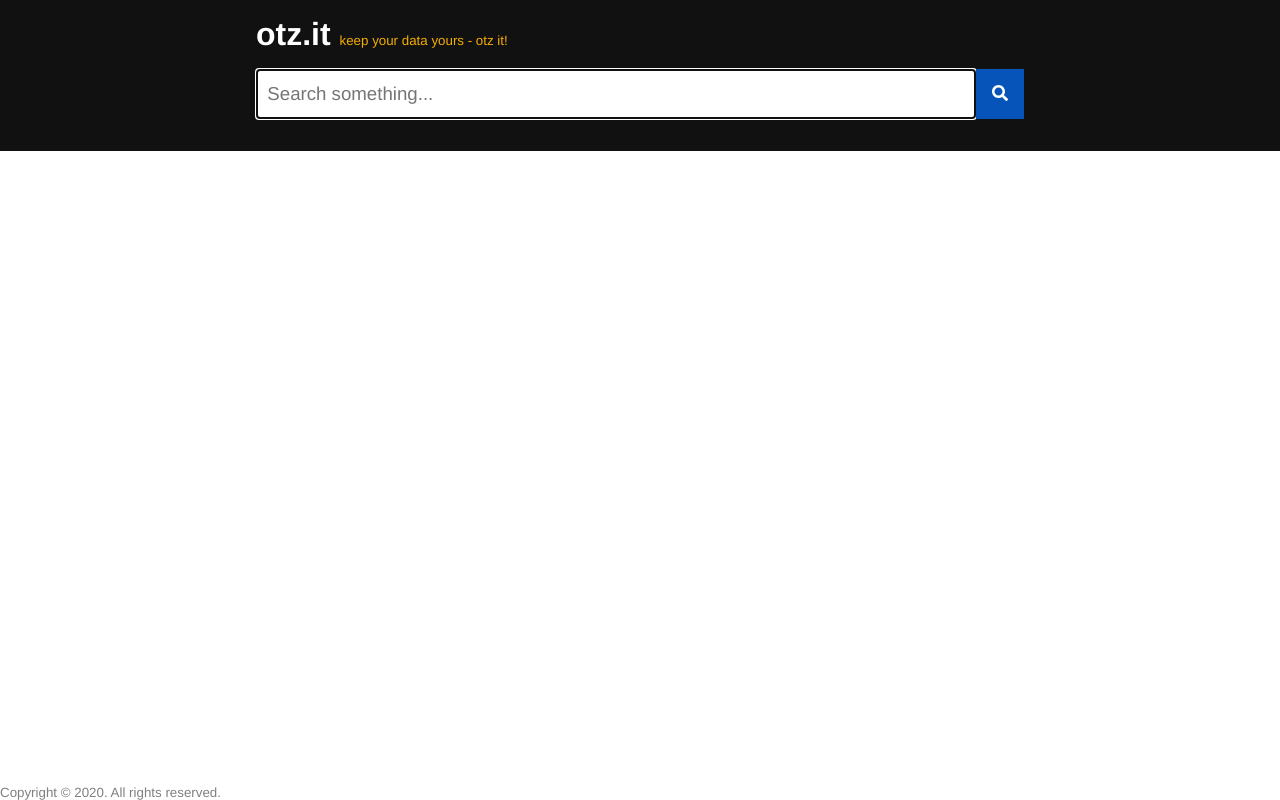
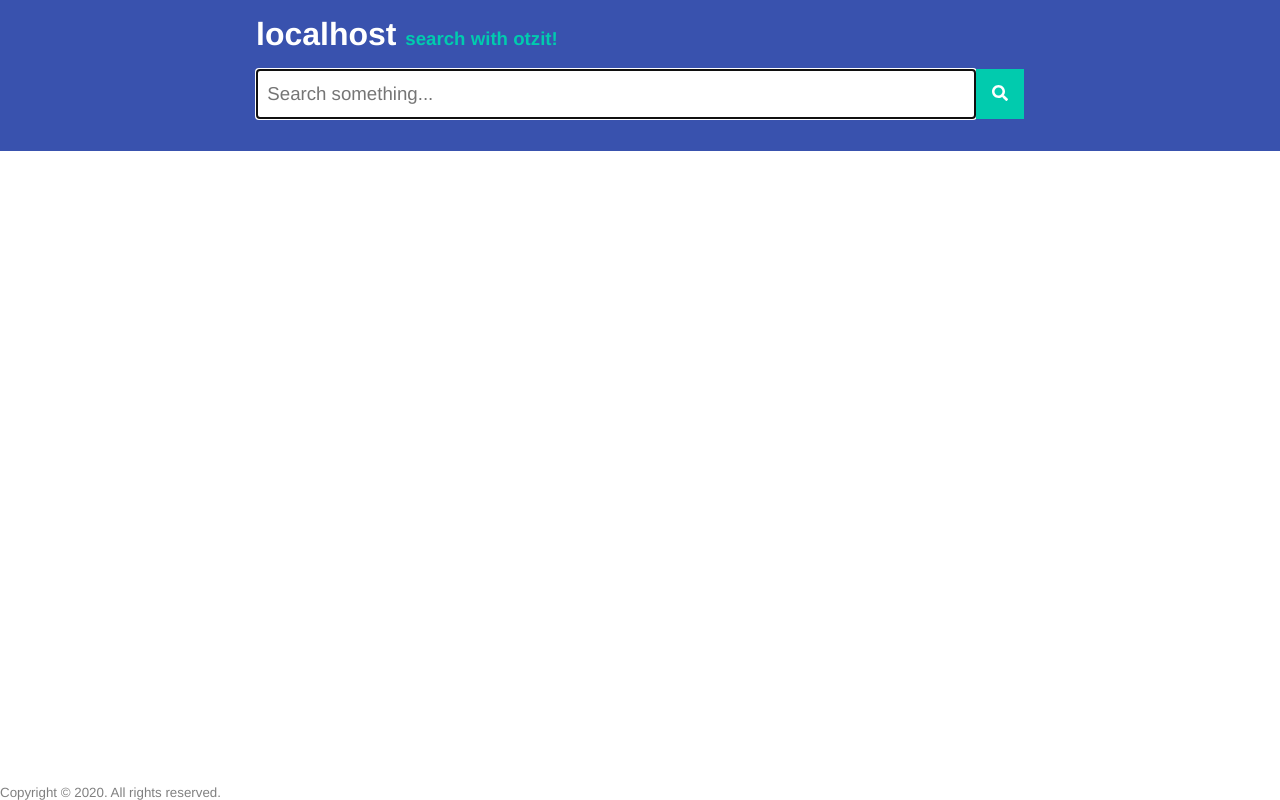
Before and after one commit to otz1/otz-front, a React (Create React App) app: page / in a window 1280 px wide. Built offline with nearby package versions, Linux system fonts and the light colour scheme.

Commit message:
show hostname rather than otz.it; changed some of the colours in the theme

```diff
--- a/src/pages/SearchPage/SearchPage.css
+++ b/src/pages/SearchPage/SearchPage.css
@@ -8,9 +8,13 @@
 
 header {
   display: block;
-  background: #111;
+  background: #3952ae;
   width: 100%;
   color: white;
+}
+
+.logo {
+  color: #fff;
 }
 
 footer {
@@ -29,7 +33,7 @@ footer p {
 }
 
 .tagline {
-  color: #f4ae01;
-  font-size: 10pt;
-  font-weight: 300;
+  color: #01cbae;
+  font-size: 14pt;
+  font-weight: 700;
 }
--- a/src/pages/SearchPage/SearchPage.tsx
+++ b/src/pages/SearchPage/SearchPage.tsx
@@ -41,7 +41,7 @@ const SearchPage = () => {
     <>
       <header>
         <div className='container'>
-          <h1>otz.it <span className='tagline'>keep your data yours - otz it!</span></h1>
+          <h1 className='logo'>{window.location.host} <span className='tagline'>search with otzit!</span></h1>
           <SearchBar processSearchHandler={handleProcessSearch} />
         </div>
       </header>
--- a/src/util/Button.css
+++ b/src/util/Button.css
@@ -1,10 +1,10 @@
 .button {
   display: inline-block;
-  background: #0654ba;
+  background: #01cbae;
   padding: 1em;
 }
 .button:hover {
-  background: #0654ba;
+  background: #01cbae;
 }
 
 .fake-link {
```
